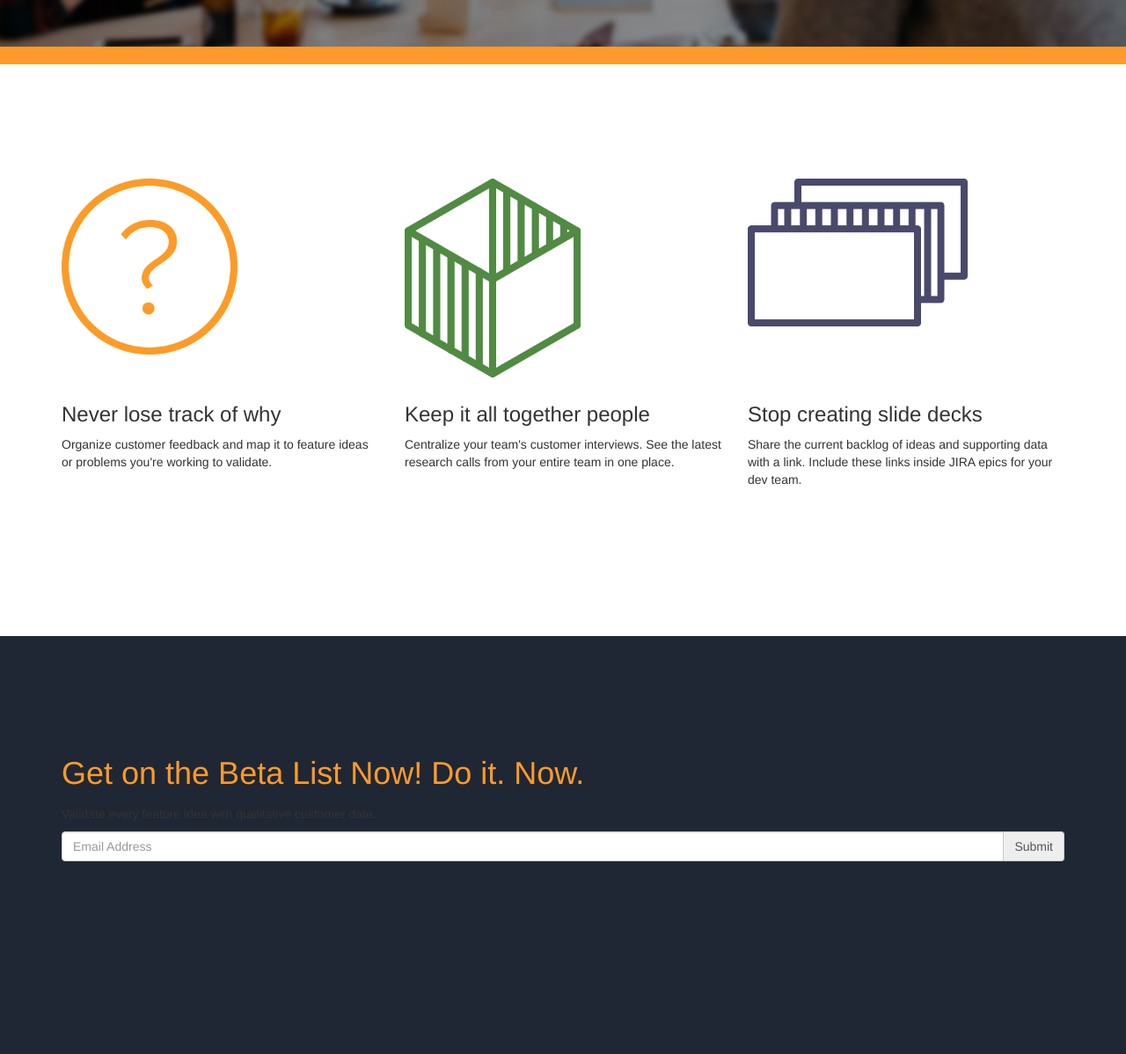
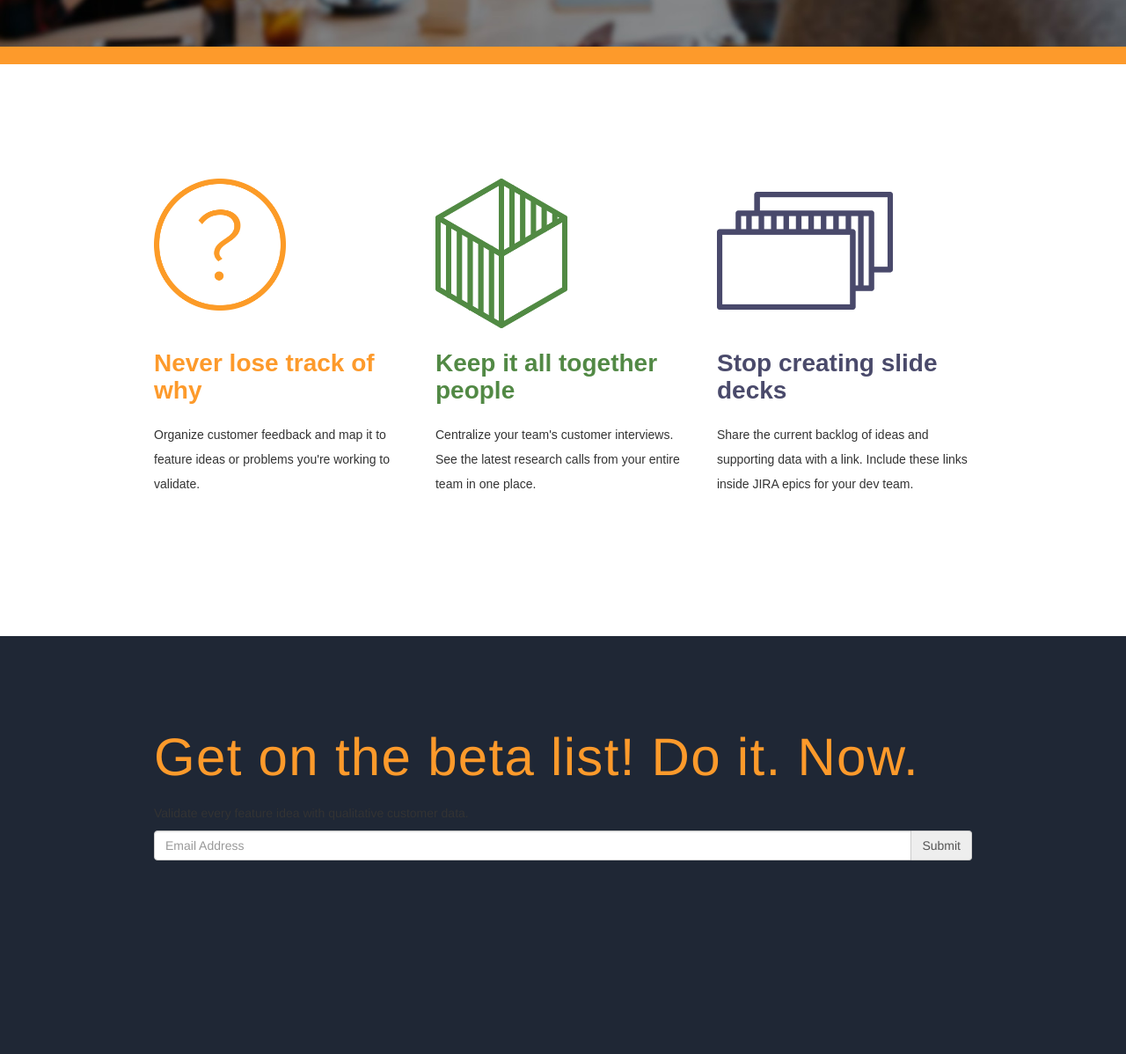
Before and after one commit to talmasc/coppiaco, a PHP site: page /home.htm in a window 1280 px wide. Shown: the part 493-1691 px from the top of the page at 88% size. Run offline with PHP 8.4, Linux system fonts and the light colour scheme; some libraries are stand-ins or nearby versions.

Commit message:
updated banner section and sub banner section to comps for full screen

```diff
--- a/assets/css/styles.css
+++ b/assets/css/styles.css
@@ -1,3 +1,32 @@
+h3 {
+    font-family: "essonnes-display", sans-serif;
+    font-size: 28px;
+    font-weight: bold;
+}
+
+.h3-why {
+
+    color: #fd9a2b;
+}
+
+.h3-together {
+    color: #528945;
+}
+
+.h3-slides {
+    color: #4a4a6b;
+}
+
+.benefits-p {
+    line-height: 2.0em;
+    margin-top: 20px;
+    font-family: "proxima-nova", sans-serif;
+}
+
+.benefits-img-height {
+    height: 175px;
+}
+
 .no-padding {
     padding-left: 0;
     padding-right: 0;
@@ -9,7 +38,11 @@
 
 .beta-signup-font {
     color: #fd9a2b;
-    font-size: 36px;
+    /*font-family: "proxima-nova",sans-serif;*/
+    font-style: normal;
+    letter-spacing: 1.3px;
+    font-weight: 100;
+    font-size: 60px;
 }
 
 @media (max-width: 1350px) {
--- a/home.htm
+++ b/home.htm
@@ -7,6 +7,8 @@
         <title>Coppia.co Product Interview Software</title>
         <meta name="description" content="Coppia.co is and industry leading software to help customer interview process">
         <meta name="author" content="Coppia.co">
+        <script src="https://use.typekit.net/ycx3bct.js"></script>
+        <script>try{Typekit.load({ async: true });}catch(e){}</script>
 
         <link href="assets/css/bootstrap.min.css" rel="stylesheet">
         <link rel="stylesheet" href="assets/css/styles.css?v=1.0">
@@ -35,16 +37,16 @@
         </div>
         <div class="container" style="height: 650px !important;">
             <div class="row">
-                <div class="container" style="margin-top: 130px;">
-                    <div class="row">
+                <div class="container" style="width: 960px;">
+                    <div class="row" style="margin-top: 130px;">
                         <div class="col-lg-4">
                             <div class="row">
                                 <div class="col-lg-12">
-                                    <div style="height: 235px;">
-                                        <img src="assets/images/icon-why.png" style="width: 200px;" />
+                                    <div class="benefits-img-height">
+                                        <img src="assets/images/icon-why.png" style="width: 150px;" />
                                     </div>
-                                    <h3>Never lose track of why</h3>
-                                    <p>Organize customer feedback and map it to feature ideas or problems
+                                    <h3 class="h3-why">Never lose track of why</h3>
+                                    <p class="benefits-p">Organize customer feedback and map it to feature ideas or problems
                                         you're working to validate.</p>
                                 </div>
                             </div>
@@ -52,11 +54,11 @@
                         <div class="col-lg-4">
                             <div class="row">
                                 <div class="col-lg-12">
-                                    <div style="height: 235px;">
-                                        <img src="assets/images/icon-together.png" style="width: 200px;" />
+                                    <div class="benefits-img-height">
+                                        <img src="assets/images/icon-together.png" style="width: 150px;" />
                                     </div>
-                                    <h3>Keep it all together people</h3>
-                                    <p>Centralize your team's customer interviews. See the latest research calls
+                                    <h3 class="h3-together">Keep it all together people</h3>
+                                    <p class="benefits-p">Centralize your team's customer interviews. See the latest research calls
                                         from your entire team in one place.</p>
                                 </div>
                             </div>
@@ -64,11 +66,11 @@
                         <div class="col-lg-4">
                             <div class="row">
                                 <div class="col-lg-12">
-                                    <div style="height: 235px;">
-                                        <img src="assets/images/icon-slides.png" style="width: 250px;" />
+                                    <div class="benefits-img-height">
+                                        <img src="assets/images/icon-slides.png" style="width: 200px; margin-top: 15px;" />
                                     </div>
-                                    <h3>Stop creating slide decks</h3>
-                                    <p>Share the current backlog of ideas and supporting data with a link.
+                                    <h3 class="h3-slides">Stop creating slide decks</h3>
+                                    <p class="benefits-p">Share the current backlog of ideas and supporting data with a link.
                                         Include these links inside JIRA epics for your dev team.</p>
                                 </div>
                             </div>
@@ -79,10 +81,10 @@
         </div>
         <div class="container-fluid" style="background-color: #1f2735; height: 475px;">
             <div class="row">
-                <div class="container" style="margin-top: 130px;">
-                    <div class="row">
+                <div class="container" style="width: 960px;">
+                    <div class="row" style="margin-top: 95px;">
                         <div class="col-lg-12">
-                            <p class="beta-signup-font">Get on the Beta List Now! Do it. Now.</p>
+                            <p class="beta-signup-font">Get on the beta list! Do it. Now.</p>
                             <div>
                                 <p>Validate every feature idea with qualitative customer data.
                                     </p>
@@ -90,9 +92,7 @@
                             <div class="input-group">
                                 <input type="text" class="form-control" id="submit" placeholder="Email Address">
                                 <div class="input-group-addon">Submit</div>
-
                             </div>
-
                         </div>
                     </div>
                 </div>
```
